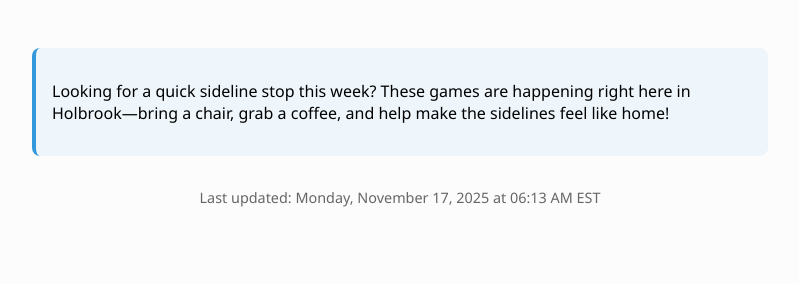
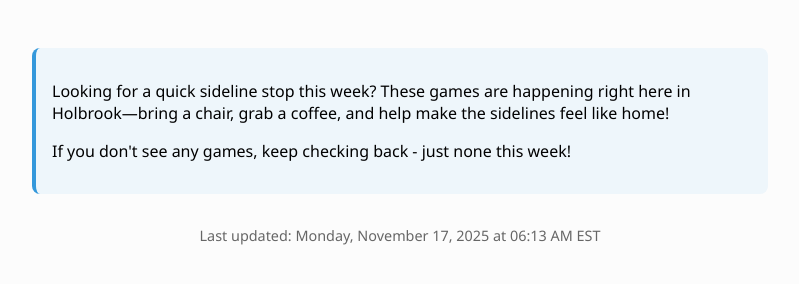
Before and after one commit to dbm1982/HAYSA-Home-Games, a plain HTML site: page index.html in a window 1280 px wide. Shown: the whole page, without its empty margins (240-1039 px from the left). Drawn offline with Linux system fonts and the light colour scheme.

Commit message:
Update index.html

```diff
--- a/index.html
+++ b/index.html
@@ -19,7 +19,7 @@
     </head><body>
 
     <div class="club-message">
-      <p>Looking for a quick sideline stop this week? These games are happening right here in Holbrook—bring a chair, grab a coffee, and help make the sidelines feel like home!</p>
+      <p>Looking for a quick sideline stop this week? These games are happening right here in Holbrook—bring a chair, grab a coffee, and help make the sidelines feel like home!  </p> <p>If you don't see any games, keep checking back - just none this week!</p>
     </div>
     <p class='timestamp'>Last updated: Monday, November 17, 2025 at 06:13 AM EST</p>
     <script>
```
